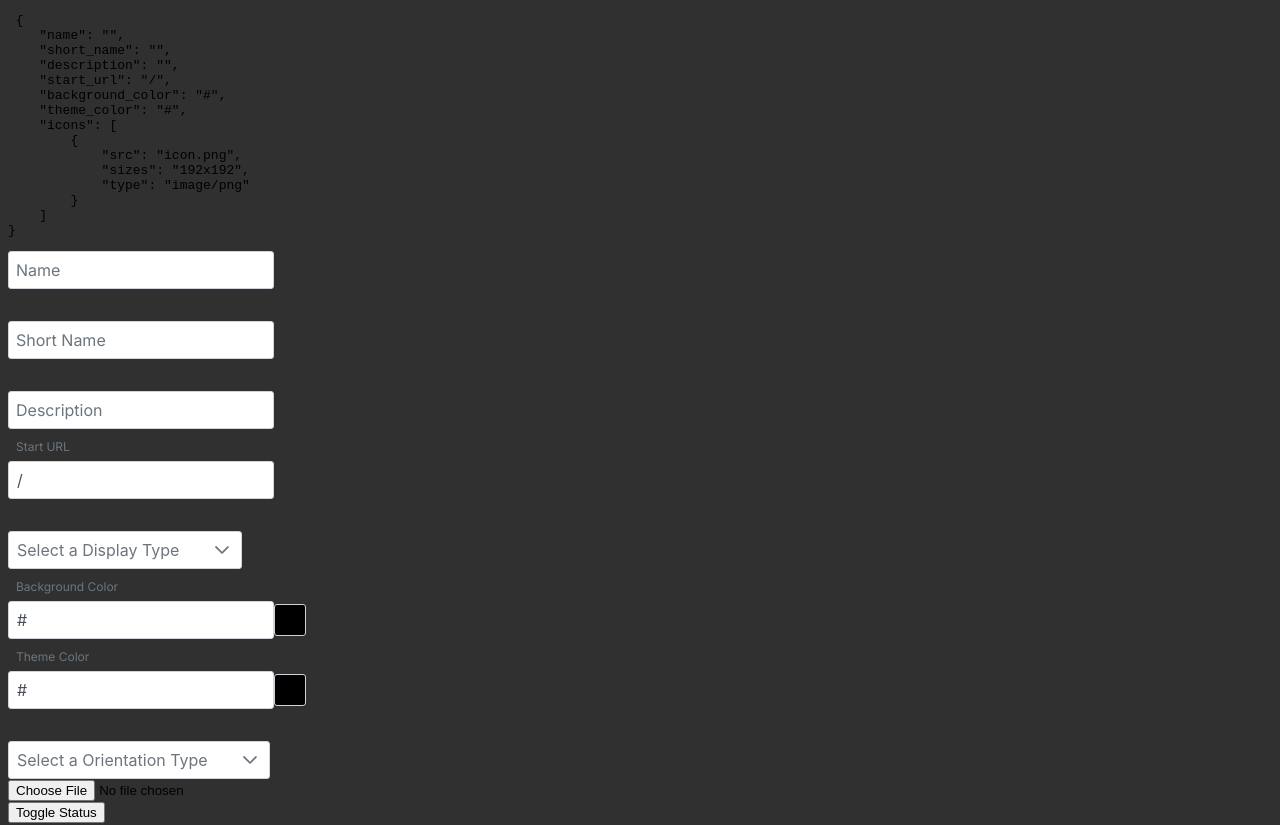
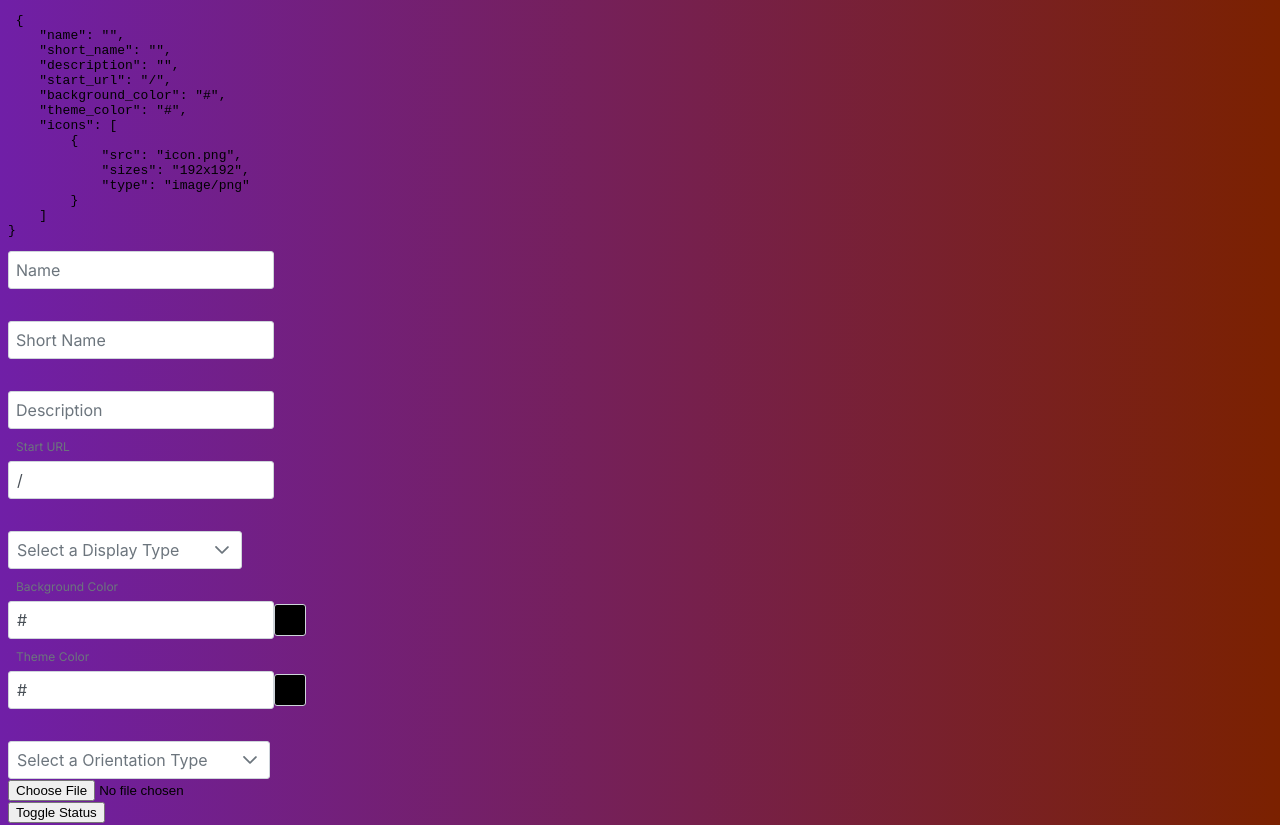
Before and after one commit to ymzEmre/pwa-genvis, a Next.js app: page / in a window 1280 px wide. Shown: the top 825 px of the page. Built offline with nearby package versions, Linux system fonts and the light colour scheme.

Commit message:
Set background in `global.css`

```diff
--- a/src/app/globals.css
+++ b/src/app/globals.css
@@ -1,3 +1,4 @@
 body {
-  background: #303030;
+  background: rgb(112,31,167);
+  background: linear-gradient(90deg, rgba(112,31,167,1) 0%, rgba(123,33,0,1) 100%);
 }
```
